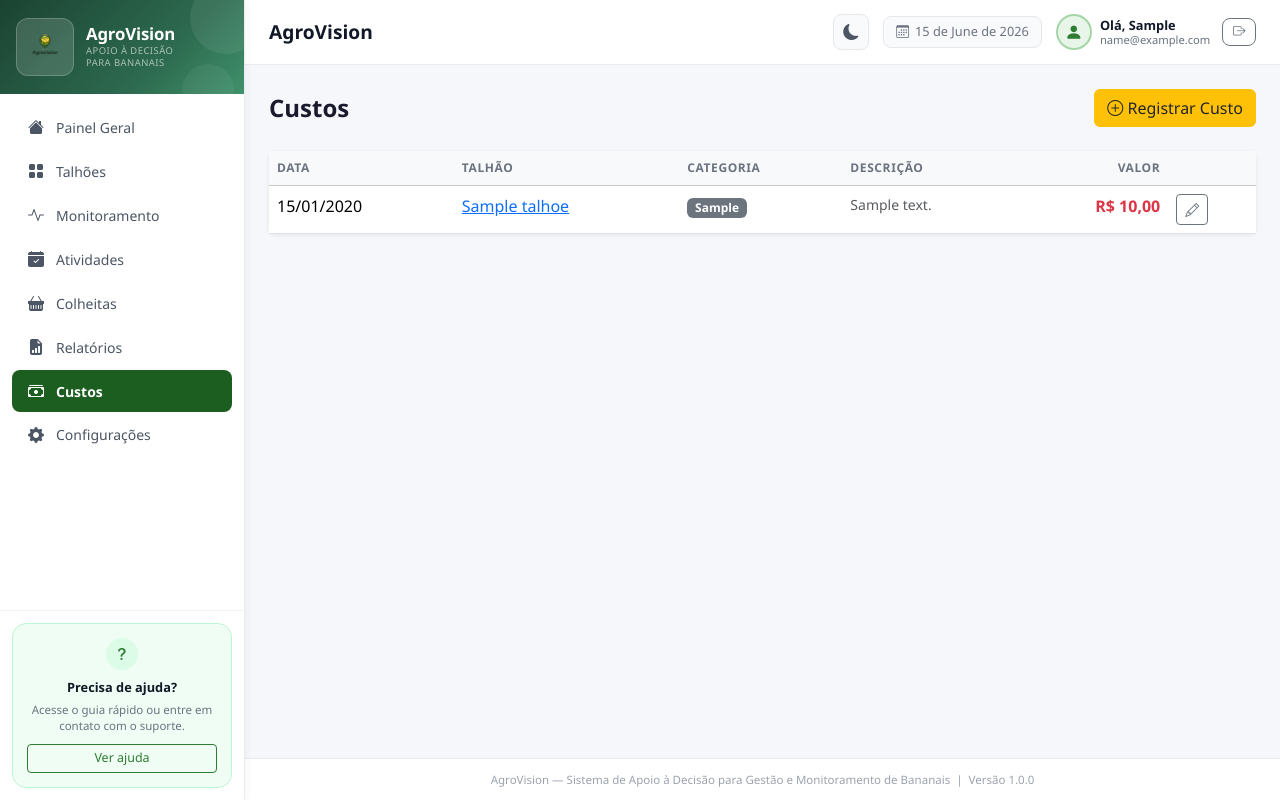
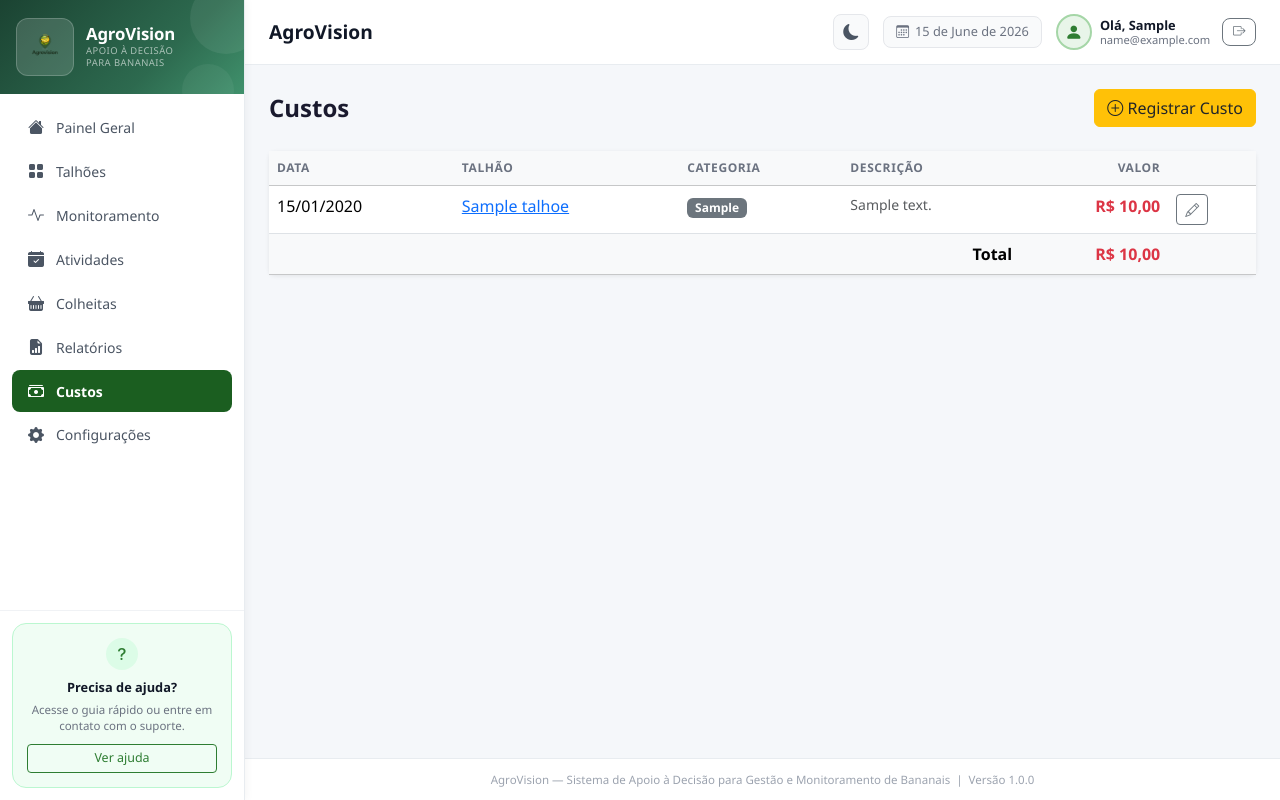
Before and after one commit to Erickdemathe123/tcc, a Flask app: page /custos/ in a window 1280 px wide. Run offline with Flask 3, Linux system fonts and the light colour scheme; a user stored in the database is signed in; tables that the repository leaves empty hold one stand-in row (values such as "Sample post").

Commit message:
update 2

```diff
--- a/app/templates/custos/index.html
+++ b/app/templates/custos/index.html
@@ -30,6 +30,15 @@
           <tr><td colspan="6" class="text-center text-muted py-4">Nenhum custo registrado.</td></tr>
           {% endfor %}
         </tbody>
+        {% if custos %}
+        <tfoot>
+          <tr class="table-light">
+            <td colspan="4" class="fw-semibold text-end">Total</td>
+            <td class="text-end fw-bold text-danger fs-6">{{ custos|sum(attribute='valor')|moeda }}</td>
+            <td></td>
+          </tr>
+        </tfoot>
+        {% endif %}
       </table>
     </div>
   </div>
```
Also changed, not shown: app/templates/ocorrencias/form.html (+4 -6 lines).
